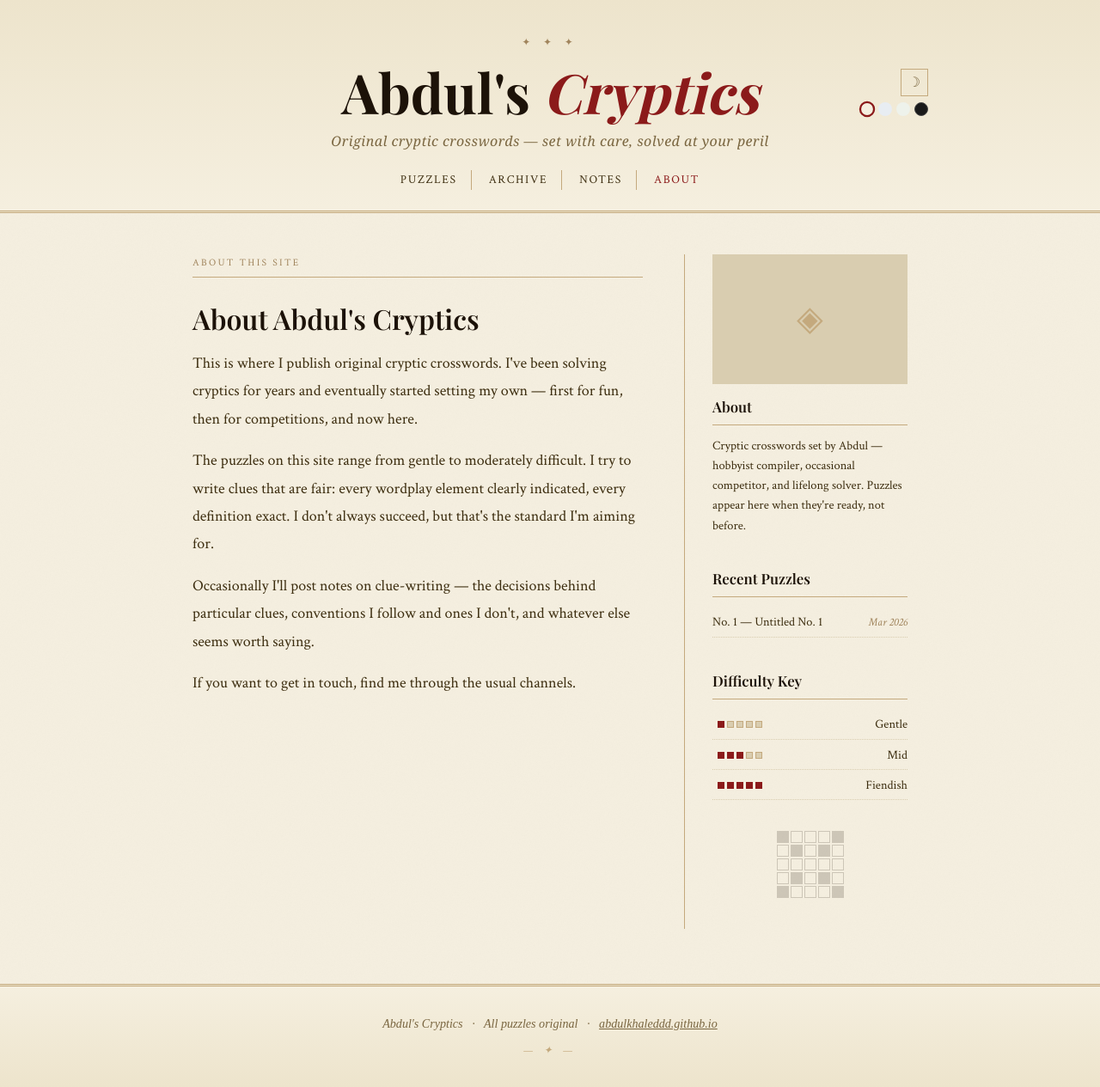
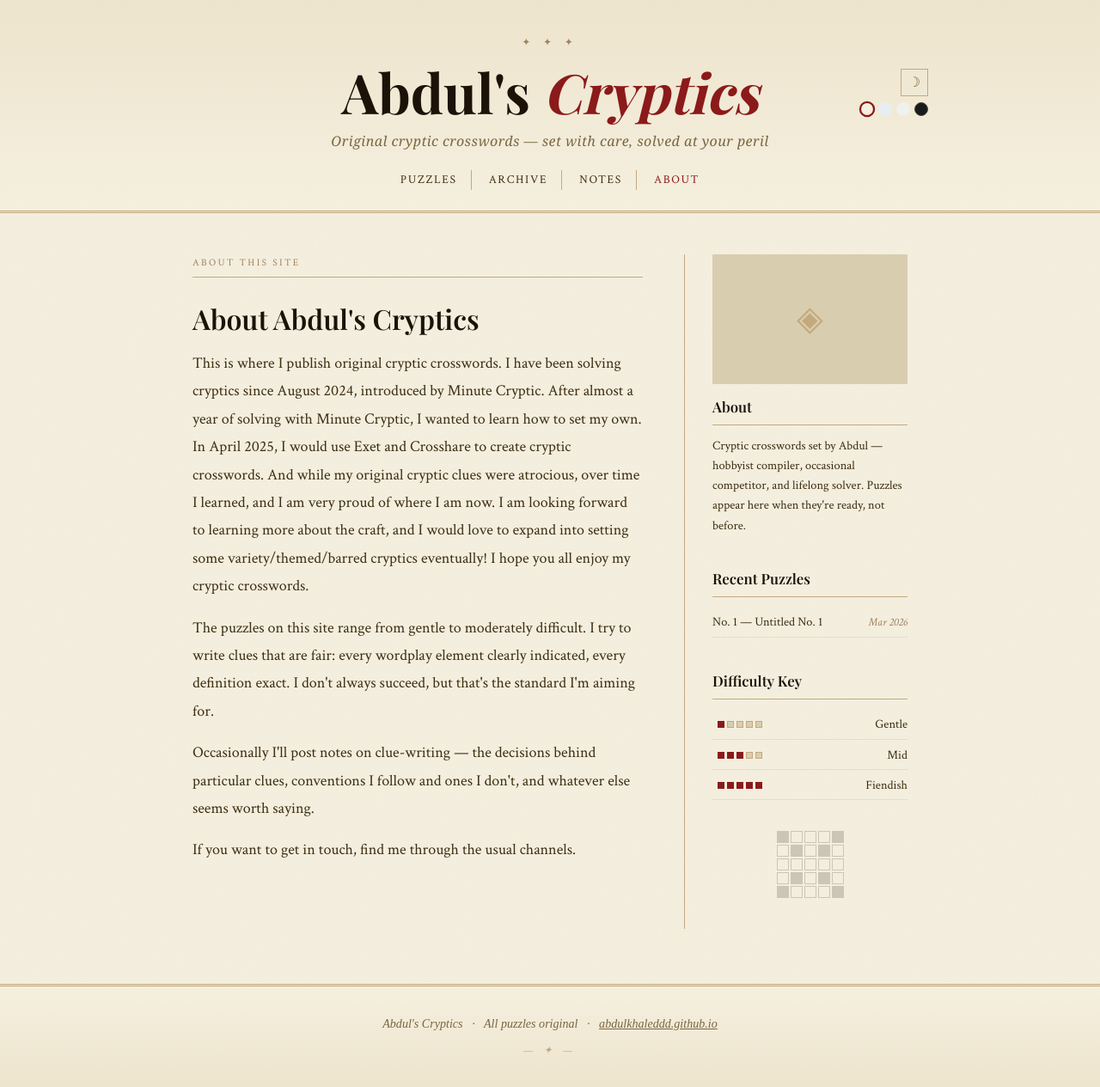
Before and after one commit to abdulkhaleddd/abdulkhaleddd.github.io, a Jekyll site: the page built from about.html, in a window 1280 px wide. Shown: the whole page at 86% size. Built offline with Jekyll 4.4.1, drawn with Linux system fonts in a browser that asks for light colours; some web fonts are replaced.

Commit message:
Update about.html

```diff
--- a/about.html
+++ b/about.html
@@ -10,8 +10,7 @@
   <h1 class="post-title">About Abdul's Cryptics</h1>
   <div class="post-body">
     <p>
-      This is where I publish original cryptic crosswords. I've been solving cryptics for years
-      and eventually started setting my own — first for fun, then for competitions, and now here.
+      This is where I publish original cryptic crosswords. I have been solving cryptics since August 2024, introduced by Minute Cryptic. After almost a year of solving with Minute Cryptic, I wanted to learn how to set my own. In April 2025, I would use Exet and Crosshare  to create cryptic crosswords. And while my original cryptic clues were atrocious, over time I learned, and I am very proud of where I am now. I am looking forward to learning more about the craft, and I would love to expand into setting some variety/themed/barred cryptics eventually! I hope you all enjoy my cryptic crosswords.
     </p>
     <p>
       The puzzles on this site range from gentle to moderately difficult. I try to write clues
```
